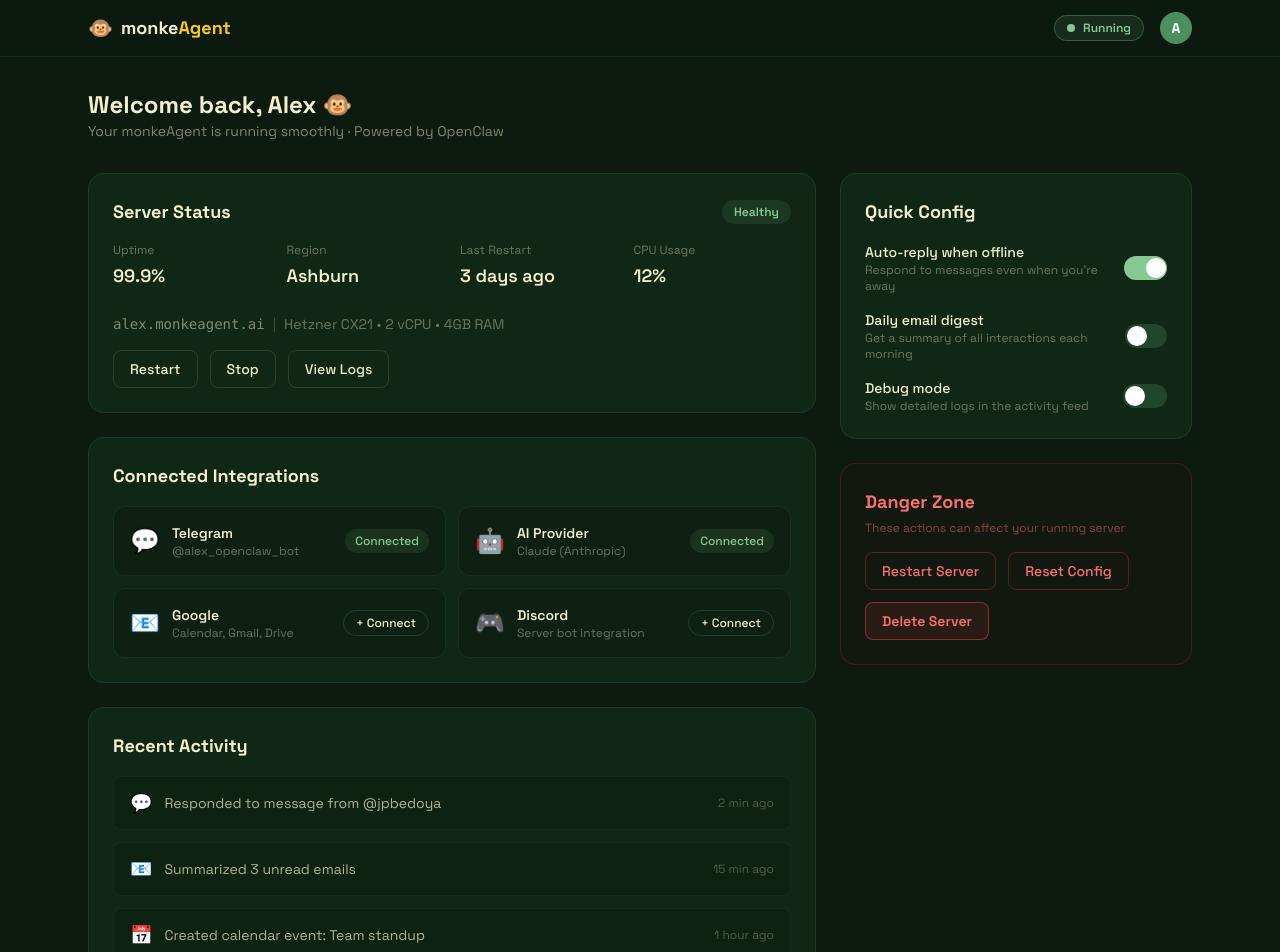
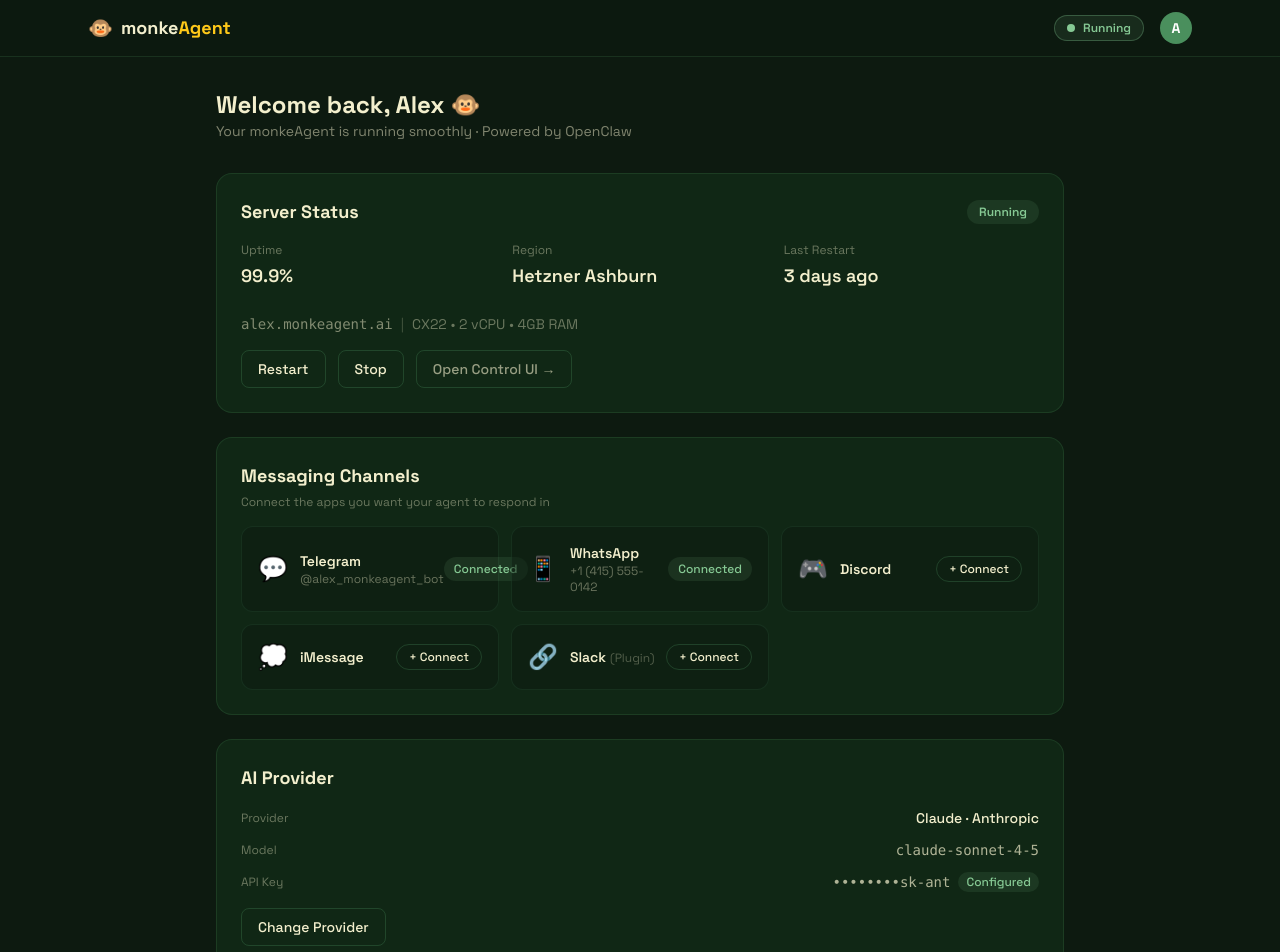
Before and after one commit to jpbedoya/monkeAgent, a Next.js app: page /monkeAgent/dashboard in a window 1280 px wide. Shown: the top 952 px of the page. Built offline with nearby package versions, Linux system fonts and the light colour scheme.

Commit message:
dashboard: rebuild with channels, AI provider, Civic integrations, advanced section

```diff
--- a/src/app/dashboard/page.tsx
+++ b/src/app/dashboard/page.tsx
@@ -33,16 +33,15 @@
       <div className="mb-4 flex items-center justify-between">
         <h2 className="text-lg font-bold text-mk-ivory">Server Status</h2>
         <span className="rounded-full bg-mk-light-green/10 px-3 py-1 text-xs font-semibold text-mk-light-green">
-          Healthy
+          Running
         </span>
       </div>
 
-      <div className="mb-6 grid grid-cols-2 gap-4 sm:grid-cols-4">
+      <div className="mb-6 grid grid-cols-3 gap-4">
         {[
           { label: "Uptime", value: "99.9%" },
-          { label: "Region", value: "Ashburn" },
+          { label: "Region", value: "Hetzner Ashburn" },
           { label: "Last Restart", value: "3 days ago" },
-          { label: "CPU Usage", value: "12%" },
         ].map((stat) => (
           <div key={stat.label}>
             <div className="text-xs text-mk-ivory/40">{stat.label}</div>
@@ -53,76 +52,93 @@
         ))}
       </div>
 
-      <div className="flex items-center gap-2 text-sm">
+      <div className="mb-4 flex items-center gap-2 text-sm">
         <span className="font-mono text-mk-ivory/50">alex.monkeagent.ai</span>
         <span className="text-mk-ivory/20">|</span>
-        <span className="text-mk-ivory/40">Hetzner CX21 &bull; 2 vCPU &bull; 4GB RAM</span>
+        <span className="text-mk-ivory/40">CX22 &bull; 2 vCPU &bull; 4GB RAM</span>
       </div>
 
-      <div className="mt-4 flex gap-3">
+      <div className="flex flex-wrap gap-3">
         <button className="rounded-lg border border-mk-green/30 px-4 py-2 text-sm font-medium text-mk-ivory transition hover:bg-mk-green/10">
           Restart
         </button>
         <button className="rounded-lg border border-mk-green/30 px-4 py-2 text-sm font-medium text-mk-ivory transition hover:bg-mk-green/10">
           Stop
         </button>
-        <button className="rounded-lg border border-mk-green/30 px-4 py-2 text-sm font-medium text-mk-ivory transition hover:bg-mk-green/10">
-          View Logs
-        </button>
+        <a
+          href="http://alex.monkeagent.ai:18789"
+          target="_blank"
+          rel="noopener noreferrer"
+          className="rounded-lg border border-mk-green/30 px-4 py-2 text-sm font-medium text-mk-ivory/60 transition hover:bg-mk-green/10 hover:text-mk-ivory"
+        >
+          Open Control UI &rarr;
+        </a>
       </div>
     </div>
   );
 }
 
-const integrations = [
+const channels = [
   {
     name: "Telegram",
-    status: "connected",
-    detail: "@alex_openclaw_bot",
     icon: "💬",
+    connected: true,
+    detail: "@alex_monkeagent_bot",
   },
   {
-    name: "AI Provider",
-    status: "connected",
-    detail: "Claude (Anthropic)",
-    icon: "🤖",
-  },
-  {
-    name: "Google",
-    status: "not_connected",
-    detail: "Calendar, Gmail, Drive",
-    icon: "📧",
+    name: "WhatsApp",
+    icon: "📱",
+    connected: true,
+    detail: "+1 (415) 555-0142",
   },
   {
     name: "Discord",
-    status: "not_connected",
-    detail: "Server bot integration",
     icon: "🎮",
+    connected: false,
+  },
+  {
+    name: "iMessage",
+    icon: "💭",
+    connected: false,
+  },
+  {
+    name: "Slack",
+    icon: "🔗",
+    connected: false,
+    label: "(Plugin)",
   },
 ];
 
-function IntegrationsSection() {
+function ChannelsSection() {
   return (
     <div className="rounded-2xl border border-mk-green/20 bg-mk-dark-green/30 p-6">
-      <h2 className="mb-4 text-lg font-bold text-mk-ivory">
-        Connected Integrations
-      </h2>
-      <div className="grid gap-3 sm:grid-cols-2">
-        {integrations.map((int) => (
+      <h2 className="text-lg font-bold text-mk-ivory">Messaging Channels</h2>
+      <p className="mb-4 mt-1 text-xs text-mk-ivory/40">
+        Connect the apps you want your agent to respond in
+      </p>
+      <div className="grid gap-3 sm:grid-cols-2 lg:grid-cols-3">
+        {channels.map((ch) => (
           <div
-            key={int.name}
+            key={ch.name}
             className="flex items-center justify-between rounded-xl border border-mk-green/15 bg-[#0d1a10]/50 p-4"
           >
             <div className="flex items-center gap-3">
-              <span className="text-2xl">{int.icon}</span>
+              <span className="text-2xl">{ch.icon}</span>
               <div>
                 <div className="text-sm font-semibold text-mk-ivory">
-                  {int.name}
+                  {ch.name}
+                  {ch.label && (
+                    <span className="ml-1 text-xs font-normal text-mk-ivory/30">
+                      {ch.label}
+                    </span>
+                  )}
                 </div>
-                <div className="text-xs text-mk-ivory/40">{int.detail}</div>
+                {ch.connected && ch.detail && (
+                  <div className="text-xs text-mk-ivory/40">{ch.detail}</div>
+                )}
               </div>
             </div>
-            {int.status === "connected" ? (
+            {ch.connected ? (
               <span className="rounded-full bg-mk-light-green/10 px-2.5 py-1 text-xs font-medium text-mk-light-green">
                 Connected
               </span>
@@ -138,146 +154,189 @@
   );
 }
 
-const activities = [
-  {
-    text: 'Responded to message from @jpbedoya',
-    time: "2 min ago",
-    icon: "💬",
-  },
-  {
-    text: "Summarized 3 unread emails",
-    time: "15 min ago",
-    icon: "📧",
-  },
-  {
-    text: "Created calendar event: Team standup",
-    time: "1 hour ago",
-    icon: "📅",
-  },
-  {
-    text: "Answered question from @monke_dev",
-    time: "3 hours ago",
-    icon: "🐵",
-  },
-  {
-    text: "Server health check passed",
-    time: "6 hours ago",
-    icon: "✅",
-  },
-];
-
-function RecentActivity() {
+function AIProviderCard() {
   return (
     <div className="rounded-2xl border border-mk-green/20 bg-mk-dark-green/30 p-6">
-      <h2 className="mb-4 text-lg font-bold text-mk-ivory">Recent Activity</h2>
+      <h2 className="mb-4 text-lg font-bold text-mk-ivory">AI Provider</h2>
       <div className="space-y-3">
-        {activities.map((activity, i) => (
-          <div
-            key={i}
-            className="flex items-center gap-3 rounded-lg border border-mk-green/10 bg-[#0d1a10]/30 px-4 py-3"
-          >
-            <span className="text-lg">{activity.icon}</span>
-            <span className="flex-1 text-sm text-mk-ivory/70">
-              {activity.text}
-            </span>
-            <span className="whitespace-nowrap text-xs text-mk-ivory/30">
-              {activity.time}
+        <div className="flex items-center justify-between">
+          <span className="text-xs text-mk-ivory/40">Provider</span>
+          <span className="text-sm font-medium text-mk-ivory">
+            Claude &middot; Anthropic
           </span>
         </div>
-        ))}
+        <div className="flex items-center justify-between">
+          <span className="text-xs text-mk-ivory/40">Model</span>
+          <span className="font-mono text-sm text-mk-ivory/70">
+            claude-sonnet-4-5
+          </span>
+        </div>
+        <div className="flex items-center justify-between">
+          <span className="text-xs text-mk-ivory/40">API Key</span>
+          <span className="flex items-center gap-2 text-sm text-mk-ivory/70">
+            <span className="font-mono">••••••••sk-ant</span>
+            <span className="rounded-full bg-mk-light-green/10 px-2 py-0.5 text-xs font-medium text-mk-light-green">
+              Configured
+            </span>
+          </span>
+        </div>
+      </div>
+      <div className="mt-4">
+        <button className="rounded-lg border border-mk-green/30 px-4 py-2 text-sm font-medium text-mk-ivory transition hover:bg-mk-green/10">
+          Change Provider
+        </button>
       </div>
     </div>
   );
 }
 
-function QuickConfig() {
-  const [autoReply, setAutoReply] = useState(true);
-  const [digest, setDigest] = useState(false);
-  const [debug, setDebug] = useState(false);
+const civicIntegrations = [
+  { name: "Gmail", icon: "📧", authorized: true },
+  { name: "Google Calendar", icon: "📅", authorized: true },
+  { name: "GitHub", icon: "🐙", authorized: false },
+  { name: "Slack", icon: "💼", authorized: false },
+];
 
-  const Toggle = ({
-    enabled,
-    onToggle,
-  }: {
-    enabled: boolean;
-    onToggle: () => void;
-  }) => (
-    <button
-      onClick={onToggle}
-      className={`relative h-6 w-11 rounded-full transition-colors ${
-        enabled ? "bg-mk-light-green" : "bg-mk-green/30"
-      }`}
-    >
-      <span
-        className={`absolute top-0.5 h-5 w-5 rounded-full bg-white transition-transform ${
-          enabled ? "left-[22px]" : "left-0.5"
-        }`}
-      />
-    </button>
-  );
-
+function CivicIntegrationsCard() {
   return (
     <div className="rounded-2xl border border-mk-green/20 bg-mk-dark-green/30 p-6">
-      <h2 className="mb-4 text-lg font-bold text-mk-ivory">Quick Config</h2>
-      <div className="space-y-4">
-        {[
-          {
-            label: "Auto-reply when offline",
-            description: "Respond to messages even when you're away",
-            enabled: autoReply,
-            toggle: () => setAutoReply(!autoReply),
-          },
-          {
-            label: "Daily email digest",
-            description: "Get a summary of all interactions each morning",
-            enabled: digest,
-            toggle: () => setDigest(!digest),
-          },
-          {
-            label: "Debug mode",
-            description: "Show detailed logs in the activity feed",
-            enabled: debug,
-            toggle: () => setDebug(!debug),
-          },
-        ].map((item) => (
+      <h2 className="text-lg font-bold text-mk-ivory">
+        App Integrations via Civic
+      </h2>
+      <p className="mb-4 mt-1 text-xs text-mk-ivory/40">
+        Your agent accesses these apps securely through Civic — credentials
+        never leave the Civic Hub
+      </p>
+      <div className="grid grid-cols-2 gap-3">
+        {civicIntegrations.map((int) => (
           <div
-            key={item.label}
-            className="flex items-center justify-between"
+            key={int.name}
+            className="flex items-center gap-3 rounded-xl border border-mk-green/15 bg-[#0d1a10]/50 p-4"
           >
+            <span className="text-xl">{int.icon}</span>
             <div>
-              <div className="text-sm font-medium text-mk-ivory">
-                {item.label}
+              <div className="text-sm font-semibold text-mk-ivory">
+                {int.name}
               </div>
-              <div className="text-xs text-mk-ivory/40">
-                {item.description}
+              {int.authorized ? (
+                <div className="text-xs text-mk-light-green">authorized ✓</div>
+              ) : (
+                <div className="text-xs text-mk-ivory/30">not connected</div>
+              )}
             </div>
           </div>
-            <Toggle enabled={item.enabled} onToggle={item.toggle} />
+        ))}
       </div>
-        ))}
+      <div className="mt-4 flex items-center justify-between">
+        <a
+          href="https://app.civic.com"
+          target="_blank"
+          rel="noopener noreferrer"
+          className="rounded-lg border border-mk-green/20 px-4 py-2 text-sm font-medium text-mk-ivory/60 transition hover:bg-mk-green/10 hover:text-mk-ivory"
+        >
+          Manage in Civic &rarr;
+        </a>
+        <span className="text-xs text-mk-ivory/20">
+          Powered by Civic &middot; app.civic.com
+        </span>
       </div>
     </div>
   );
 }
 
-function DangerZone() {
+function AdvancedSection() {
+  const [open, setOpen] = useState(false);
+  const [copied, setCopied] = useState(false);
+
+  const handleCopy = () => {
+    navigator.clipboard.writeText("ssh monke@alex.monkeagent.ai");
+    setCopied(true);
+    setTimeout(() => setCopied(false), 2000);
+  };
+
   return (
-    <div className="rounded-2xl border border-red-500/20 bg-red-950/10 p-6">
-      <h2 className="mb-1 text-lg font-bold text-red-400">Danger Zone</h2>
-      <p className="mb-4 text-xs text-red-400/50">
-        These actions can affect your running server
-      </p>
-      <div className="flex flex-wrap gap-3">
-        <button className="rounded-lg border border-red-500/30 px-4 py-2 text-sm font-medium text-red-400 transition hover:bg-red-500/10">
-          Restart Server
+    <div className="rounded-2xl border border-mk-green/10 bg-mk-dark-green/15 p-6 opacity-70">
+      <button
+        onClick={() => setOpen(!open)}
+        className="flex w-full items-center justify-between text-left"
+      >
+        <div className="flex items-center gap-2">
+          <h2 className="text-lg font-bold text-mk-ivory/70">Advanced</h2>
+          <span className="text-xs text-mk-ivory/30">(for power users)</span>
+        </div>
+        <span
+          className={`text-mk-ivory/40 transition-transform ${open ? "rotate-180" : ""}`}
+        >
+          ▾
+        </span>
       </button>
-        <button className="rounded-lg border border-red-500/30 px-4 py-2 text-sm font-medium text-red-400 transition hover:bg-red-500/10">
-          Reset Config
+
+      {open && (
+        <div className="mt-4 space-y-4">
+          <div className="rounded-xl border border-mk-green/10 bg-[#0d1a10]/30 p-4">
+            <div className="text-sm font-semibold text-mk-ivory/60">
+              OpenClaw Control UI
+            </div>
+            <div className="mt-1 text-xs text-mk-ivory/30">
+              Full dashboard with chat, sessions, and config
+            </div>
+            <a
+              href="http://alex.monkeagent.ai:18789"
+              target="_blank"
+              rel="noopener noreferrer"
+              className="mt-2 inline-block text-xs font-medium text-mk-ivory/40 underline transition hover:text-mk-ivory/60"
+            >
+              alex.monkeagent.ai:18789
+            </a>
+          </div>
+
+          <div className="rounded-xl border border-mk-green/10 bg-[#0d1a10]/30 p-4">
+            <div className="text-sm font-semibold text-mk-ivory/60">
+              SSH Access
+            </div>
+            <div className="mt-1 flex items-center gap-2">
+              <code className="rounded bg-[#0d1a10]/60 px-2 py-1 font-mono text-xs text-mk-ivory/50">
+                ssh monke@alex.monkeagent.ai
+              </code>
+              <button
+                onClick={handleCopy}
+                className="rounded border border-mk-green/20 px-2 py-1 text-xs text-mk-ivory/40 transition hover:bg-mk-green/10 hover:text-mk-ivory/60"
+              >
+                {copied ? "Copied!" : "Copy"}
               </button>
-        <button className="rounded-lg border border-red-500/50 bg-red-500/10 px-4 py-2 text-sm font-semibold text-red-400 transition hover:bg-red-500/20">
+            </div>
+            <div className="mt-1 text-xs text-mk-ivory/25">
+              Port 22 &middot; key-based auth only
+            </div>
+          </div>
+
+          <div className="rounded-xl border border-mk-green/10 bg-[#0d1a10]/30 p-4">
+            <div className="text-sm font-semibold text-mk-ivory/60">
+              Config file
+            </div>
+            <code className="mt-1 block font-mono text-xs text-mk-ivory/40">
+              ~/.openclaw/openclaw.json
+            </code>
+            <div className="mt-1 flex items-center gap-2 text-xs text-mk-ivory/30">
+              Edit directly for advanced settings &middot;{" "}
+              <a
+                href="https://docs.openclaw.ai"
+                target="_blank"
+                rel="noopener noreferrer"
+                className="underline transition hover:text-mk-ivory/50"
+              >
+                docs.openclaw.ai
+              </a>
+            </div>
+          </div>
+
+          <div className="border-t border-mk-green/10 pt-3">
+            <button className="text-xs text-red-400/50 transition hover:text-red-400/80">
               Delete Server
             </button>
           </div>
+        </div>
+      )}
     </div>
   );
 }
@@ -287,28 +346,24 @@
     <div className="min-h-screen bg-[#0d1a10]">
       <DashboardNav />
 
-      <div className="mx-auto max-w-6xl px-6 py-8">
+      <div className="mx-auto max-w-4xl px-6 py-8">
         {/* Welcome */}
         <div className="mb-8">
           <h1 className="text-2xl font-bold text-mk-ivory">
             Welcome back, Alex 🐵
           </h1>
           <p className="text-sm text-mk-ivory/50">
-            Your monkeAgent is running smoothly · Powered by OpenClaw
+            Your monkeAgent is running smoothly &middot; Powered by OpenClaw
           </p>
         </div>
 
-        {/* Layout */}
-        <div className="grid gap-6 lg:grid-cols-3">
-          <div className="space-y-6 lg:col-span-2">
+        {/* Full-width stacked layout */}
+        <div className="space-y-6">
           <ServerStatusCard />
-            <IntegrationsSection />
-            <RecentActivity />
-          </div>
-          <div className="space-y-6">
-            <QuickConfig />
-            <DangerZone />
-          </div>
+          <ChannelsSection />
+          <AIProviderCard />
+          <CivicIntegrationsCard />
+          <AdvancedSection />
         </div>
       </div>
     </div>
```
Lines whose indentation alone changed are shown as unchanged.
